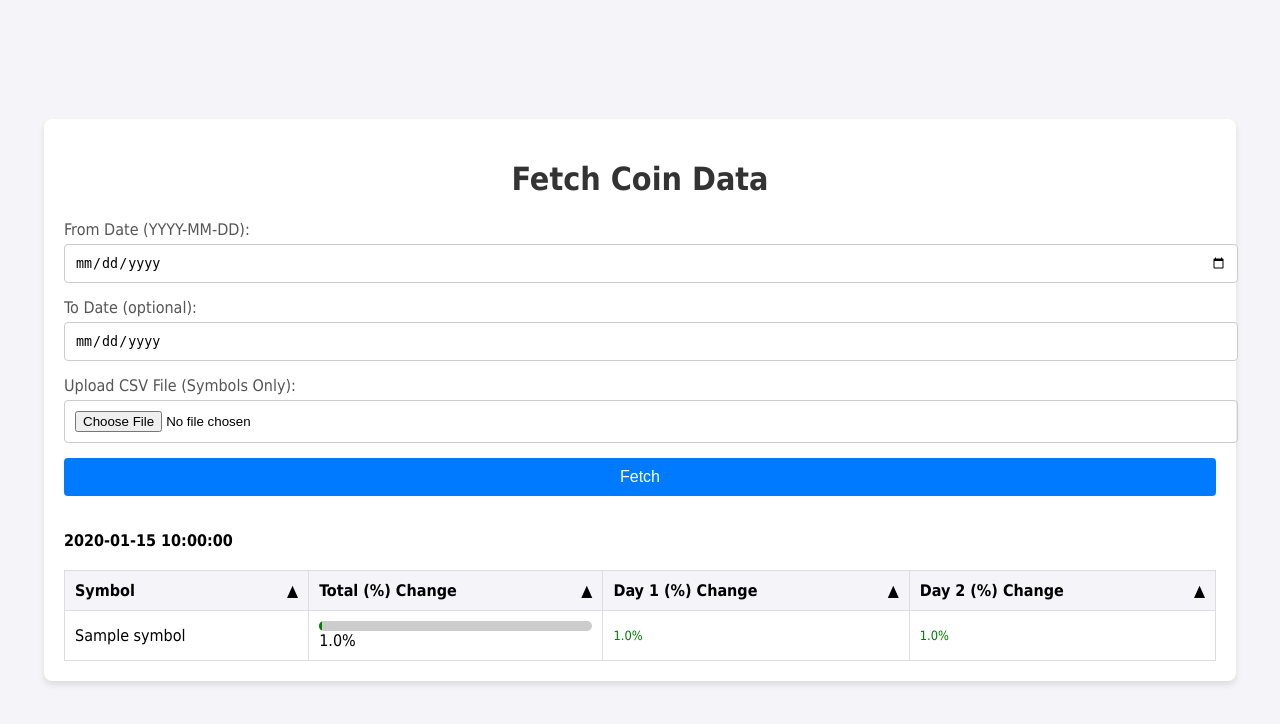
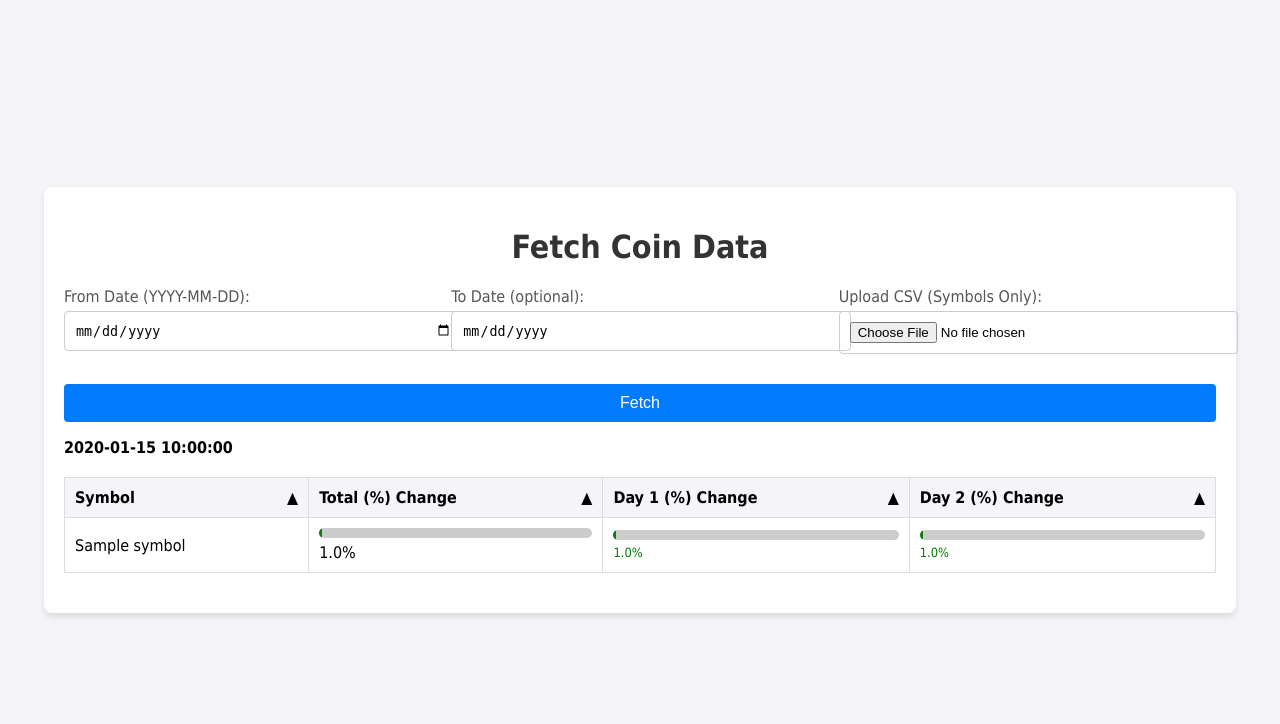
Before and after one commit to greatidea1/Trading-track-rising-and-falling, a Flask app: template templates/index.html in a window 1280 px wide. Shown: the top 724 px of the page. Run offline with Flask 3, Linux system fonts and the light colour scheme; the template is opened without the code that fills it: most values are stand-ins (such as "Sample title", 1, 10 or a date in 2020).

Commit message:
modified:   app.py 	modified:   templates/index.html

```diff
--- a/app.py
+++ b/app.py
@@ -53,7 +53,7 @@ def index():
             # Fetch historical data
             results = []
             for symbol in coin_symbols:
-                sleep(0.5)  # Delay between requests
+                sleep(0.8)  # Delay between requests
                 try:
                     logging.info(f"Fetching data for symbol: {symbol}")
 
@@ -62,7 +62,7 @@ def index():
                         symbol=symbol,
                         exchange="BINANCE",
                         interval=Interval.in_daily,
-                        n_bars=50  # Increased to ensure more data
+                        n_bars=10  # Increased to ensure more data
                     )
 
                     # Ensure the index is a datetime object
--- a/templates/index.html
+++ b/templates/index.html
@@ -34,6 +34,16 @@
             margin-bottom: 20px;
         }
 
+        .form-row {
+            display: flex;
+            gap: 10px;
+            margin-bottom: 15px;
+        }
+
+        .form-row > * {
+            flex: 1;
+        }
+
         label {
             display: block;
             margin-bottom: 5px;
@@ -42,22 +52,54 @@
 
         input, button {
             width: 100%;
-            margin-bottom: 15px;
             padding: 10px;
             border: 1px solid #ccc;
             border-radius: 4px;
         }
 
-        button {
+        .fetch-button {
             background: #007bff;
             color: #fff;
             border: none;
             cursor: pointer;
             font-size: 16px;
+            margin-top: 15px;
         }
 
-        button:hover {
+        .upload-button {
+            background: maroon;
+            color: #fff;
+            border: none;
+            cursor: pointer;
+        }
+
+        .fetch-button:hover {
             background: #0056b3;
+        }
+
+        .upload-button:hover {
+            background: darkmaroon;
+        }
+
+        .loading-container {
+            width: 100%;
+            height: 10px;
+            background-color: #f0f0f0;
+            margin-top: 10px;
+            display: none;
+        }
+
+        .loading-bar {
+            width: 15;
+            height: 100%;
+            background-color: #22a64e;
+            animation: loading 15s linear infinite;
+        }
+
+        @keyframes loading {
+            0% { width: 0; }
+            50% { width: 100%; }
+            100% { width: 0; }
         }
 
         table {
@@ -101,16 +143,17 @@
             border-radius: 5px;
             background: #ccc;
             overflow: hidden;
+            margin-bottom: 5px;
         }
 
         .percentage-bar-positive {
-            background: green;
+            background: rgb(12, 126, 12);
             height: 100%;
             transition: width 0.3s ease;
         }
 
         .percentage-bar-negative {
-            background: red;
+            background: rgb(158, 13, 13);
             height: 100%;
             transition: width 0.3s ease;
         }
@@ -129,6 +172,10 @@
                 padding: 10px;
             }
 
+            .form-row {
+                flex-direction: column;
+            }
+
             table {
                 font-size: 14px;
             }
@@ -142,18 +189,27 @@
 <body>
     <div class="container">
         <h1>Fetch Coin Data</h1>
-        <form method="POST" enctype="multipart/form-data">
+        <form id="dataForm" method="POST" enctype="multipart/form-data">
+            <div class="form-row">
+                <div>
                     <label for="from_date">From Date (YYYY-MM-DD):</label>
                     <input type="date" id="from_date" name="from_date" required>
-
+                </div>
+                <div>
                     <label for="to_date">To Date (optional):</label>
                     <input type="date" id="to_date" name="to_date" readonly>
+                </div>
+                <div>
+                    <label for="file">Upload CSV (Symbols Only):</label>
+                    <input type="file" id="file" name="file" accept=".csv" required>
+                </div>
+            </div>
 
-            <label for="file">Upload CSV File (Symbols Only):</label>
-            <input type="file" id="file" name="file" accept=".csv" required>
+            <button type="submit" class="fetch-button">Fetch</button>
 
-            <button type="submit">Fetch</button>
-        </form>
+            <div class="loading-container">
+                <div class="loading-bar"></div>
+            </div>
 
             {% if error %}
             <div class="error">{{ error }}</div>
@@ -188,9 +244,12 @@
                                 {{ result.total_percentage_change }}
                             {% endif %}
                         </td>
-                    <td class="daily-changes">
+                        <td class="daily-changes percentage-cell">
                             {% if result.day_1_percent_change != 'N/A' and result.day_1_percent_change != 'Error' %}
                                 {% set day1_change = result.day_1_percent_change | float %}
+                                <div class="percentage-bar">
+                                    <div class="{% if day1_change > 0 %}percentage-bar-positive{% else %}percentage-bar-negative{% endif %}" style="width: {{ day1_change|abs }}%;"></div>
+                                </div>
                                 <div class="{% if day1_change > 0 %}text-success{% else %}text-danger{% endif %}">
                                     {{ day1_change }}%
                                 </div>
@@ -198,9 +257,12 @@
                                 {{ result.day_1_percent_change }}
                             {% endif %}
                         </td>
-                    <td class="daily-changes">
+                        <td class="daily-changes percentage-cell">
                             {% if result.day_2_percent_change != 'N/A' and result.day_2_percent_change != 'Error' %}
                                 {% set day2_change = result.day_2_percent_change | float %}
+                                <div class="percentage-bar">
+                                    <div class="{% if day2_change > 0 %}percentage-bar-positive{% else %}percentage-bar-negative{% endif %}" style="width: {{ day2_change|abs }}%;"></div>
+                                </div>
                                 <div class="{% if day2_change > 0 %}text-success{% else %}text-danger{% endif %}">
                                     {{ day2_change }}%
                                 </div>
@@ -213,12 +275,15 @@
                 </tbody>
             </table>
             {% endif %}
+        </form>
     </div>
 
     <script>
         // Automatically update "To Date" to 2 days after "From Date"
         const fromDateInput = document.getElementById('from_date');
         const toDateInput = document.getElementById('to_date');
+        const dataForm = document.getElementById('dataForm');
+        const loadingContainer = document.querySelector('.loading-container');
 
         fromDateInput.addEventListener('change', () => {
             const fromDate = new Date(fromDateInput.value);
@@ -228,6 +293,16 @@
                 toDateInput.value = toDate.toISOString().split('T')[0];
             }
         });
+
+        // Add loading bar functionality
+        dataForm.addEventListener('submit', function() {
+            loadingContainer.style.display = 'block';
+        });
+
+        // Hide loading bar when results are loaded
+        {% if results or error %}
+        loadingContainer.style.display = 'none';
+        {% endif %}
 
         // Enable sorting for table columns
         document.querySelectorAll('.sortable').forEach((th) => {
```
Lines whose indentation alone changed are shown as unchanged.
